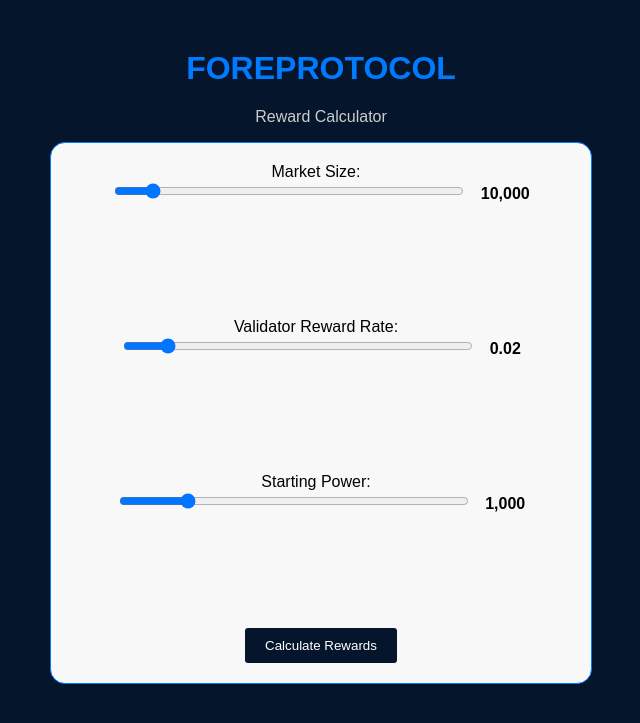
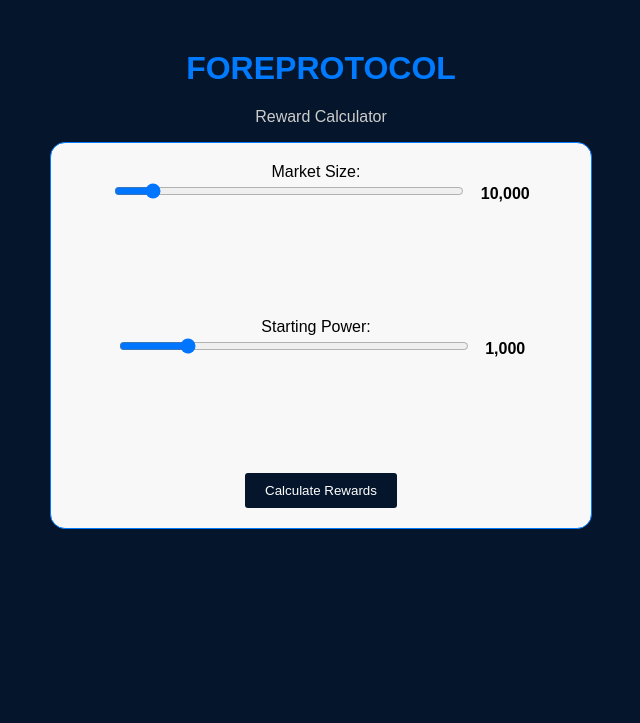
Before and after one commit to Jcvizon06/fore-reward-calculator, a Flask app: page / in a window 1280 px wide. Shown: the top 723 px of the page, without its empty margins (319-959 px from the left). Run offline with Flask 2, Linux system fonts and the light colour scheme.

Commit message:
remove the validator_reward_rate variable

```diff
--- a/app.py
+++ b/app.py
@@ -57,12 +57,16 @@ def convert_to_percent(cagr):
 def home():
     if request.method == 'POST':
         market_size = float(request.form.get('market_size'))
-        validator_reward_rate = float(request.form.get('validator_reward_rate'))
+        # validator_reward_rate = float(request.form.get('validator_reward_rate'))
         starting_power = float(request.form.get('starting_power'))
 
+        # # Compute the rewards
+        # compounding_rewards_df = calc_rewards(market_size, validator_reward_rate, starting_power, compounding=True)
+        # non_compounding_rewards_df = calc_rewards(market_size, validator_reward_rate, starting_power, compounding=False)
+
         # Compute the rewards
-        compounding_rewards_df = calc_rewards(market_size, validator_reward_rate, starting_power, compounding=True)
-        non_compounding_rewards_df = calc_rewards(market_size, validator_reward_rate, starting_power, compounding=False)
+        compounding_rewards_df = calc_rewards(market_size=market_size, starting_power=starting_power, compounding=True)
+        non_compounding_rewards_df = calc_rewards(market_size=market_size, starting_power=starting_power, compounding=False)
 
         # Calculate the CAGR
         compounding_cagr = calcCAGR(compounding_rewards_df)
--- a/templates/index.html
+++ b/templates/index.html
@@ -18,10 +18,10 @@
             <span id="market_size_value">10,000</span>
         </div>
 
-        <div class="form-group">
+        <!-- <div class="form-group">
             <label for="validator_reward_rate">Validator Reward Rate:</label>
             <input type="range" name="validator_reward_rate" id="validator_reward_rate" min="0.01" max="0.1" step="0.01" value="0.02">
-            <span id="validator_reward_rate_value">0.02</span>
+            <span id="validator_reward_rate_value">0.02</span> -->
         </div>
 
         <div class="form-group">
@@ -42,12 +42,12 @@
             marketSizeValue.innerHTML = formatNumberWithCommas(this.value);
         }
 
-        const validatorRewardRateSlider = document.getElementById('validator_reward_rate');
-        const validatorRewardRateValue = document.getElementById('validator_reward_rate_value');
-        validatorRewardRateValue.innerHTML = validatorRewardRateSlider.value;
-        validatorRewardRateSlider.oninput = function () {
-            validatorRewardRateValue.innerHTML = this.value;
-        }
+        // const validatorRewardRateSlider = document.getElementById('validator_reward_rate');
+        // const validatorRewardRateValue = document.getElementById('validator_reward_rate_value');
+        // validatorRewardRateValue.innerHTML = validatorRewardRateSlider.value;
+        // validatorRewardRateSlider.oninput = function () {
+        //     validatorRewardRateValue.innerHTML = this.value;
+        // }
 
         const startingPowerSlider = document.getElementById('starting_power');
         const startingPowerValue = document.getElementById('starting_power_value');
```
